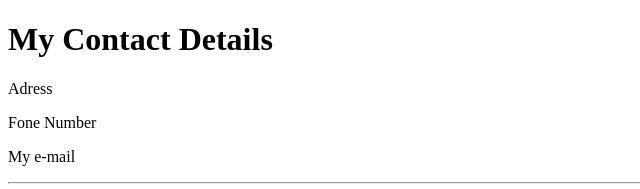
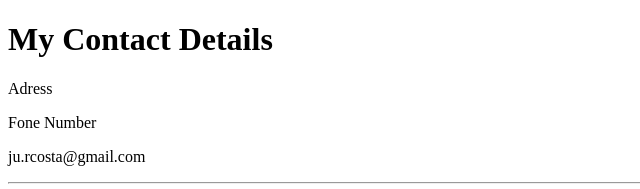
Before and after one commit to julianarosacosta/cv, a plain HTML site: page Contact-me.html in a window 1280 px wide. Shown: the top 189 px of the page, 0-640 px from the left. Drawn offline with Linux system fonts and the light colour scheme.

Commit message:
Update Contact-me.html

```diff
--- a/Contact-me.html
+++ b/Contact-me.html
@@ -8,7 +8,7 @@
     <h1>My Contact Details</h1>
     <p>Adress</p>
     <p>Fone Number</p>
-    <p>My e-mail</p>
+    <p>ju.rcosta@gmail.com</p>
   <hr>
   <form action="mailto:ju.rcosta@gmail.com" method="post" enctype="text/plain">
     <label>Your Name:</label>
```
